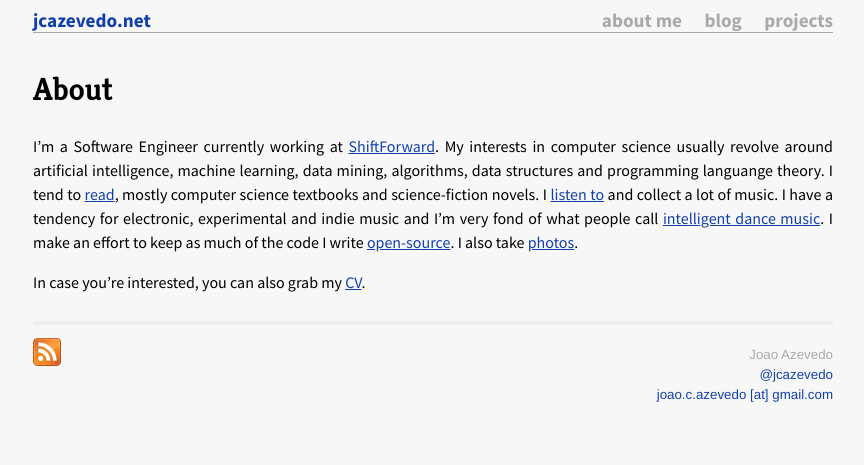
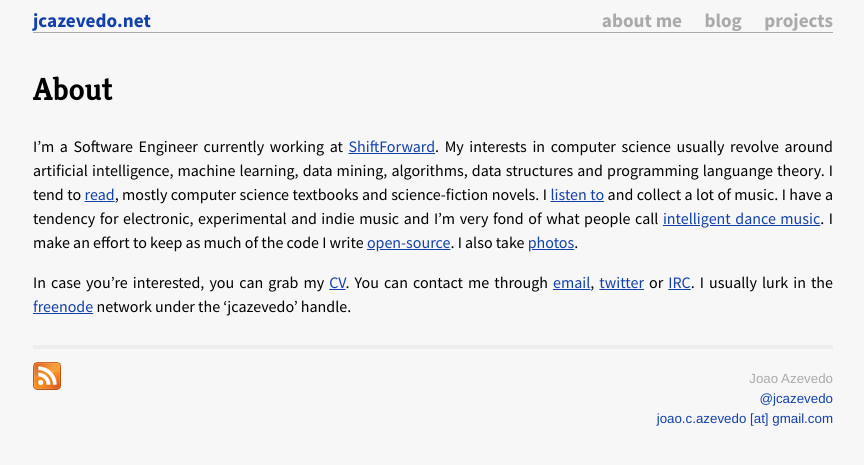
Before and after one commit to jcazevedo/jcazevedo.net, a Jekyll site: the page built from about.markdown, in a window 1280 px wide. Shown: the top 465 px of the page, without its empty margins (207-1071 px from the left). Built offline with Jekyll 4.4.1, drawn with Linux system fonts in a browser that asks for light colours.

Commit message:
Update the about page.

```diff
--- a/about.markdown
+++ b/about.markdown
@@ -7,4 +7,4 @@ title: About
 
 I'm a Software Engineer currently working at [ShiftForward](http://www.shiftforward.eu/). My interests in computer science usually revolve around artificial intelligence, machine learning, data mining, algorithms, data structures and programming languange theory. I tend to [read](http://www.goodreads.com/jcazevedo), mostly computer science textbooks and science-fiction novels. I [listen to](http://www.last.fm/user/jcazevedo) and collect a lot of music. I have a tendency for electronic, experimental and indie music and I'm very fond of what people call [intelligent dance music](http://en.wikipedia.org/wiki/Intelligent_dance_music). I make an effort to keep as much of the code I write [open-source](https://github.com/jcazevedo). I also take [photos](http://www.flickr.com/photos/jcazevedo).
 
-In case you're interested, you can also grab my [CV](/contents/cv.pdf).
+In case you're interested, you can grab my [CV](/contents/cv.pdf). You can contact me through [email](mailto:joao.c.azevedo@gmail.com), [twitter](http://twitter.com/jcazevedo) or [IRC](http://en.wikipedia.org/wiki/IRC). I usually lurk in the [freenode](http://freenode.net/) network under the 'jcazevedo' handle.
```
